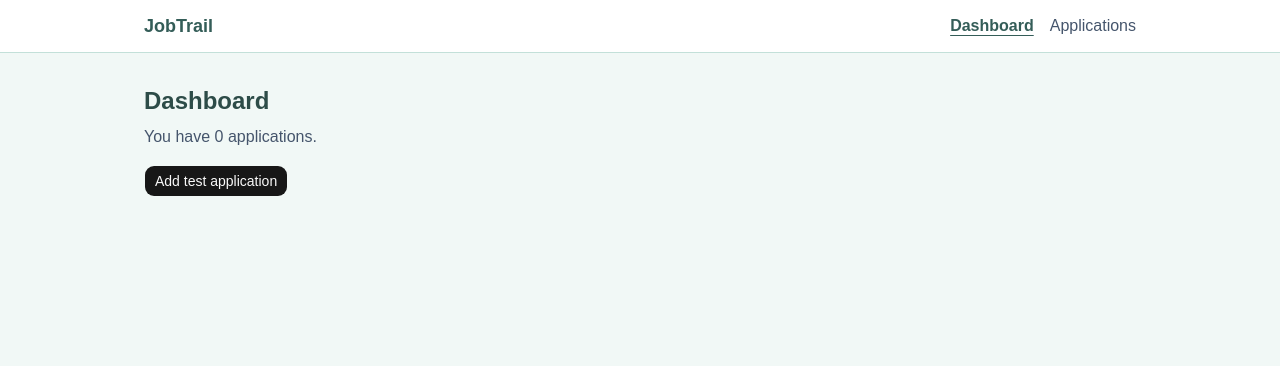
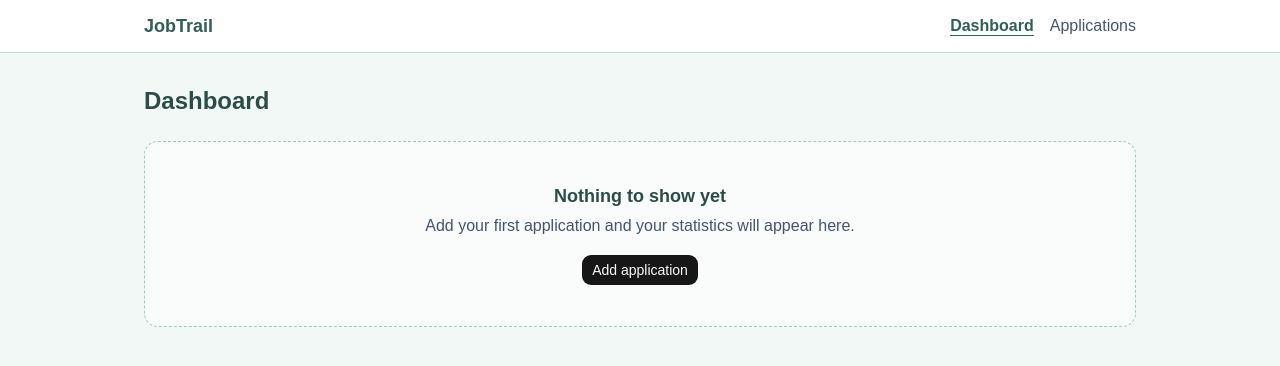
Before and after one commit to vanjulT/jobtrail, a React (Vite) app: page / in a window 1280 px wide. Shown: the top 366 px of the page. Built offline with nearby package versions, Linux system fonts and the light colour scheme.

Commit message:
Add dashboard with status counts, upcoming interviews and response rate

```diff
--- /dev/null
+++ b/src/components/StatCard.jsx
@@ -0,0 +1,15 @@
+import { Card, CardContent } from "@/components/ui/card"
+
+function StatCard({ label, value, hint }) {
+  return (
+    <Card>
+      <CardContent>
+        <p className="text-sm text-slate-600">{label}</p>
+        <p className="mt-1 text-3xl font-bold text-opal-800">{value}</p>
+        {hint && <p className="mt-1 text-xs text-slate-500">{hint}</p>}
+      </CardContent>
+    </Card>
+  )
+}
+
+export default StatCard
--- /dev/null
+++ b/src/components/UpcomingInterviews.jsx
@@ -0,0 +1,36 @@
+import { Link } from "react-router-dom"
+import { formatDate } from "@/lib/formatDate"
+
+function UpcomingInterviews({ interviews }) {
+  if (interviews.length === 0) {
+    return (
+      <p className="text-sm text-slate-500">
+        No upcoming interviews. Add an interview date to an application and it
+        will show up here.
+      </p>
+    )
+  }
+
+  return (
+    <ul className="grid gap-2">
+      {interviews.map((app) => (
+        <li key={app.id}>
+          <Link
+            to={`/applications/${app.id}`}
+            className="flex flex-wrap items-center justify-between gap-2 rounded-lg border border-opal-100 bg-white p-3 hover:bg-opal-50"
+          >
+            <span>
+              <span className="font-medium text-opal-800">{app.company}</span>
+              <span className="text-sm text-slate-600"> - {app.role}</span>
+            </span>
+            <span className="text-sm text-slate-700">
+              {formatDate(app.interviewDate)}
+            </span>
+          </Link>
+        </li>
+      ))}
+    </ul>
+  )
+}
+
+export default UpcomingInterviews
--- a/src/pages/DashboardPage.jsx
+++ b/src/pages/DashboardPage.jsx
@@ -1,26 +1,77 @@
-import { Button } from "@/components/ui/button"
+import { useMemo } from "react"
+import EmptyState from "@/components/EmptyState"
+import StatCard from "@/components/StatCard"
+import UpcomingInterviews from "@/components/UpcomingInterviews"
+import { Card, CardContent, CardHeader, CardTitle } from "@/components/ui/card"
 import { useApplications } from "@/context/ApplicationsContext"
+import { STATUSES } from "@/lib/constants"
 
 function DashboardPage() {
-  const { applications, addApplication } = useApplications()
+  const { applications } = useApplications()
 
-  function addTestApplication() {
-    addApplication({
-      company: "Test Company",
-      role: "Junior Developer",
-      dateApplied: new Date().toISOString().slice(0, 10),
+  const countsByStatus = useMemo(() => {
+    const counts = {}
+    STATUSES.forEach((status) => {
+      counts[status] = 0
     })
+    applications.forEach((app) => {
+      counts[app.status] += 1
+    })
+    return counts
+  }, [applications])
+
+  const upcomingInterviews = useMemo(() => {
+    // "en-CA" gives a date like 2026-10-27, in the local time zone
+    const today = new Date().toLocaleDateString("en-CA")
+    return applications
+      .filter((app) => app.interviewDate && app.interviewDate >= today)
+      .sort((a, b) => a.interviewDate.localeCompare(b.interviewDate))
+  }, [applications])
+
+  const total = applications.length
+  const responded = total - countsByStatus.Applied
+  const responseRate = total === 0 ? 0 : Math.round((responded / total) * 100)
+
+  if (total === 0) {
+    return (
+      <div>
+        <h1 className="text-2xl font-bold text-opal-800">Dashboard</h1>
+        <div className="mt-6">
+          <EmptyState
+            title="Nothing to show yet"
+            message="Add your first application and your statistics will appear here."
+            actionLabel="Add application"
+            actionTo="/applications/new"
+          />
+        </div>
+      </div>
+    )
   }
 
   return (
-    <div>
+    <div className="grid gap-6">
       <h1 className="text-2xl font-bold text-opal-800">Dashboard</h1>
-      <p className="mt-2 text-slate-600">
-        You have {applications.length} applications.
-      </p>
-      <Button className="mt-4" onClick={addTestApplication}>
-        Add test application
-      </Button>
+
+      <div className="grid grid-cols-2 gap-4 sm:grid-cols-3">
+        <StatCard label="Total applications" value={total} />
+        {STATUSES.map((status) => (
+          <StatCard key={status} label={status} value={countsByStatus[status]} />
+        ))}
+        <StatCard
+          label="Response rate"
+          value={`${responseRate}%`}
+          hint="Applications that moved past Applied"
+        />
+      </div>
+
+      <Card>
+        <CardHeader>
+          <CardTitle className="text-lg text-opal-800">Upcoming interviews</CardTitle>
+        </CardHeader>
+        <CardContent>
+          <UpcomingInterviews interviews={upcomingInterviews} />
+        </CardContent>
+      </Card>
     </div>
   )
 }
```
